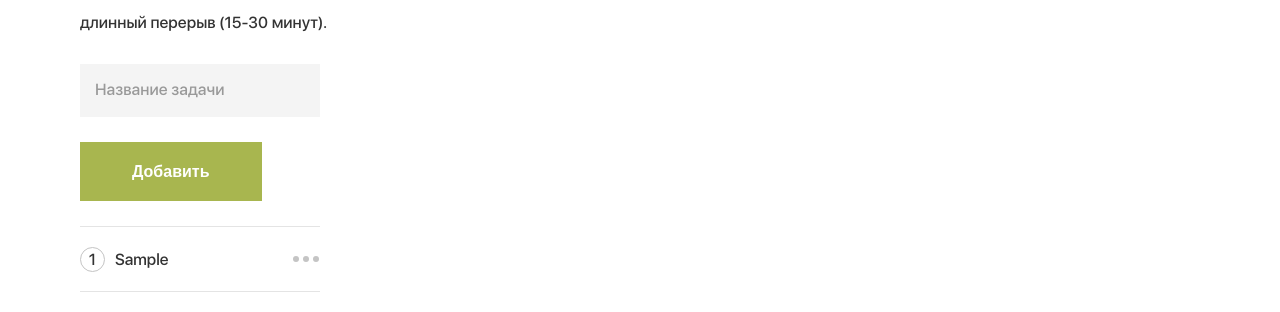
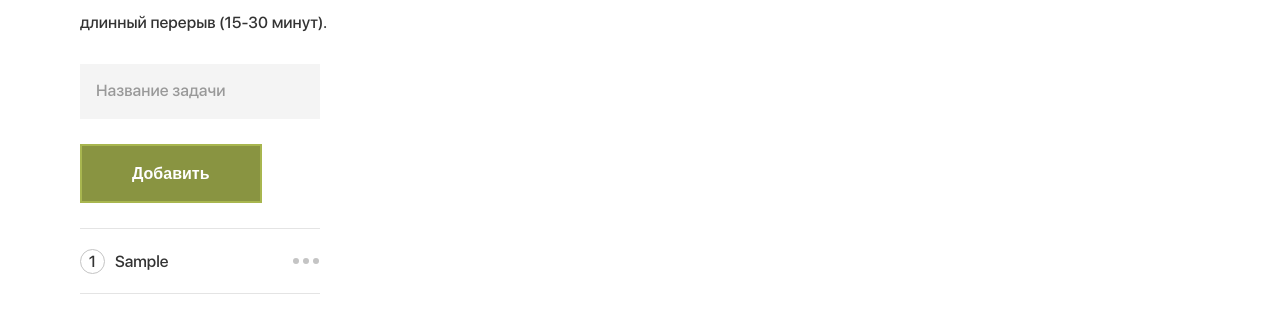
Before and after one commit to sqweeddy/pomodoro_box, a React (Create React App) app: page / in a window 1280 px wide. Both pictures are taken after typing "Sample" into the empty fields and a click on the button "Добавить". Shown: the part 494-806 px from the top of the page. Built offline with nearby package versions, Linux system fonts and the light colour scheme; the HTML template or start-up script is replaced by a standard one.

Commit message:
add effects

```diff
--- a/package.json
+++ b/package.json
@@ -12,8 +12,8 @@
     "@types/react-dom": "^18.0.5",
     "@types/react-redux": "^7.1.24",
     "@types/react-router-dom": "^5.3.3",
-    "@types/react-transition-group": "^4.4.5",
     "classnames": "^2.3.1",
+    "framer-motion": "^6.5.1",
     "generator-react-ts-component-dir": "^1.0.0",
     "nanoid": "^4.0.0",
     "react": "^18.2.0",
@@ -22,7 +22,6 @@
     "react-router-dom": "^6.3.0",
     "react-scripts": "5.0.1",
     "react-select": "^5.4.0",
-    "react-transition-group": "^4.4.2",
     "recharts": "^2.1.12",
     "redux": "^4.2.0",
     "redux-devtools-extension": "^2.13.9",
--- a/src/Components/Header/header.module.css
+++ b/src/Components/Header/header.module.css
@@ -8,6 +8,15 @@
   font-weight: 300;
   line-height: 24px;
   color: var(--red);
+  transition: color .3s ease;
+}
+
+.logoLink:focus .text, .logoLink:focus .statsText {
+  color: var(--redDark);
+}
+
+.text:hover, .statsText:hover {
+  color: var(--redDark);
 }
 
 .logo {
@@ -31,6 +40,7 @@
   font-weight: 400;
   line-height: 17px;
   color: var(--red);
+  transition: color .3s ease;
 }
 
 .statsLogo {
--- a/src/Components/Modal/modal.module.css
+++ b/src/Components/Modal/modal.module.css
@@ -38,6 +38,16 @@
   background-color: var(--red);
   border: 2px solid var(--red);
   cursor: pointer;
+  transition: background-color .3s ease, transform .3s ease;
+}
+
+.deleteBtn:hover {
+  background-color: var(--redDark);
+  border-color: var(--redDark);
+}
+
+.deleteBtn:active {
+  transform: scale(1.1);
 }
 
 .cancelBtn {
@@ -48,4 +58,9 @@
   font-size: 16px;
   line-height: 17px;
   cursor: pointer;
+  transition: padding .3s ease;
 }
+
+.cancelBtn:hover {
+  padding: 0 12px;
+}
--- a/src/Components/TaskCreator/Task/Task.tsx
+++ b/src/Components/TaskCreator/Task/Task.tsx
@@ -49,7 +49,7 @@ export function Task({ id, repeats, name }: ITask) {
     <div className={styles.taskItem} key={id}>
       <div className={styles.taskItem__data}>
         <div className={styles.taskItem__reps}>
-          <span>{repeats}</span>
+          <span className={styles.taskItem__number}>{repeats}</span>
         </div>
         {isEditOpen ? (
           <div>
--- a/src/Components/TaskCreator/Task/task.module.css
+++ b/src/Components/TaskCreator/Task/task.module.css
@@ -11,13 +11,18 @@
   line-height: 17px;
 }
 
+.taskItem__name {
+  transition: color .3s ease;
+}
+
+.taskItem:hover .taskItem__data .taskItem__name {
+  color: var(--green);
+}
+
 .taskItem:not(:first-child) {
   margin-top: -1px;
 }
 
-.taskItem:hover > * > *+* {
-  color: var(--green);
-}
 
 .taskItem__reps {
   display: flex;
@@ -45,6 +50,10 @@
   background-color: transparent;
   cursor: pointer;
   border-radius: 100%;
+}
+
+.taskItem__btn:focus-visible {
+  background-color: #a8b64f77;
 }
 
 .crossStyle {
@@ -80,7 +89,6 @@
 
 .input:focus {
   border-bottom: 1px solid var(--green);
-  outline: none;
 }
 
 .btn {
--- a/src/Components/TaskCreator/TaskCreator.tsx
+++ b/src/Components/TaskCreator/TaskCreator.tsx
@@ -6,6 +6,7 @@ import { TaskActionCreators } from "../../store/reducers/task/action-creators";
 import styles from "./taskcreator.module.css";
 import { nanoid } from "nanoid";
 import { Task } from "./Task/Task";
+import { motion, AnimatePresence } from "framer-motion";
 
 export function TaskCreator() {
   const taskArray = useTypedSelector((state) => state.taskReducer.taskArray);
@@ -26,6 +27,14 @@ export function TaskCreator() {
     }
   }
 
+  const taskVariants = {
+    hidden: { opacity: 0, x: -100 },
+    visible: {
+      opacity: 1,
+      x: 0,
+    },
+  };
+
   return (
     <>
       <form className={styles.form} onSubmit={handleSubmit}>
@@ -37,18 +46,28 @@ export function TaskCreator() {
         />
         <CustomButton text="Добавить" buttonStyle={EButtonStyle.green} />
       </form>
-      {taskArray.length > 0 && (
+
       <ul className={styles.taskList}>
+        <AnimatePresence>
           {taskArray.map((task) => (
+            <motion.li
+              key={task.id}
+              initial="hidden"
+              variants={taskVariants}
+              animate="visible"
+              exit="hidden"
+              className={styles.taskItem}
+            >
               <Task
                 id={task.id}
                 name={task.name}
                 repeats={task.repeats}
                 key={task.id}
               />
+            </motion.li>
           ))}
+        </AnimatePresence>
       </ul>
-      )}
     </>
   );
 }
--- a/src/Components/TaskCreator/taskcreator.module.css
+++ b/src/Components/TaskCreator/taskcreator.module.css
@@ -2,8 +2,13 @@
   padding: 19px 15px;
   margin-bottom: 25px;
   background-color: var(--grayF4);
-  border: none;
+  border: 1px solid transparent;
   width: 70%;
+  transition: border .3s ease;
+}
+
+.input:focus {
+  border-color: var(--green);
 }
 
 .input::placeholder {
@@ -20,4 +25,9 @@
 
 .taskList {
   width: 70%;
+  margin-bottom: 180px;
 }
+
+.taskItem:not(:first-child) {
+  margin-top: -1px;
+}
--- a/src/index.css
+++ b/src/index.css
@@ -46,6 +46,7 @@ body {
   padding: 0;
   color: var(--black);
   box-sizing: border-box;
+  outline: none;
 }
 
 a {
--- a/src/shared/CustomButton/custombutton.module.css
+++ b/src/shared/CustomButton/custombutton.module.css
@@ -7,6 +7,20 @@
   background-color: var(--green);
   border: 2px solid var(--green);
   cursor: pointer;
+  transition: background-color .3s ease, border-color .3s ease;
+}
+
+.green:focus {
+  background-color: var(--greenDark);
+}
+
+.green:hover {
+  background-color: var(--greenDark);
+  border-color: var(--greenDark);
+}
+
+.green:active{
+  border-color: var(--green);
 }
 
 .red {
@@ -18,6 +32,16 @@
   background-color: var(--red);
   border: 2px solid var(--red);
   cursor: pointer;
+  transition: background-color .3s ease, border-color .3s ease;
+}
+
+.red:hover {
+  background-color: var(--redDark);
+  border-color: var(--redDark);
+}
+
+.red:active{
+  border-color: var(--red);
 }
 
 .red:disabled {
@@ -33,6 +57,17 @@
   background-color: transparent;
   border: 2px solid var(--red);
   cursor: pointer;
+  transition: background-color .3s ease, color .3s ease;
+}
+
+.stop:not(:disabled):hover {
+  background-color: var(--red);
+  color: var(--white);
+}
+
+.stop:not(:disabled):active{
+  border-color: var(--redDark);
+  color: var(--white);
 }
 
 .stop:disabled {
@@ -40,6 +75,8 @@
   color: var(--grayC4);
   border-color: var(--grayC4);
 }
+
+
 
 .menu {
   display: flex;
--- a/src/shared/Dropdown/Dropdown.tsx
+++ b/src/shared/Dropdown/Dropdown.tsx
@@ -1,4 +1,4 @@
-import React, { Dispatch, useEffect, useRef } from "react";
+import React, { Dispatch, useEffect, useRef, useState } from "react";
 import styles from "./dropdown.module.css";
 import { ReactComponent as MenuPlus } from "../../images/menu-icon-plus.svg";
 import { ReactComponent as MenuMinus } from "../../images/menu-icon-minus.svg";
@@ -9,6 +9,7 @@ import { useDispatch } from "react-redux";
 import { TaskActionCreators } from "../../store/reducers/task/action-creators";
 import { useTypedSelector } from "../../hooks/useTypedSelector";
 import { SetStateAction } from "react";
+import { motion, AnimatePresence } from "framer-motion";
 
 interface IDropdown {
   id: string;
@@ -76,7 +77,15 @@ export function Dropdown({
   };
 
   return (
-    <div className={styles.dropdown} ref={ref}>
+    <AnimatePresence>
+      <motion.div
+        className={styles.dropdown}
+        ref={ref}
+        initial={{ height: 0 }}
+        exit={{ height: 0 }}
+        style={{ overflow: "hidden" }}
+        animate={{ height: "auto" }}
+      >
         <ul>
           <li className={styles.menuItem}>
             <CustomButton
@@ -116,6 +125,7 @@ export function Dropdown({
             </CustomButton>
           </li>
         </ul>
-    </div>
+      </motion.div>
+    </AnimatePresence>
   );
 }
--- a/src/shared/Dropdown/dropdown.module.css
+++ b/src/shared/Dropdown/dropdown.module.css
@@ -12,6 +12,10 @@
   margin-right: 7px;
 }
 
+.menuItem {
+  transition: background-color .3s ease;
+}
+
 .menuItem:hover {
   background-color: var(--grayF4);
 }
```
Also changed, not shown: src/Components/TaskManager/taskmanager.module.css (+21 -0 lines), 1 other file (tests, documents, lock files or other folders). Lines whose indentation alone changed are shown as unchanged.
